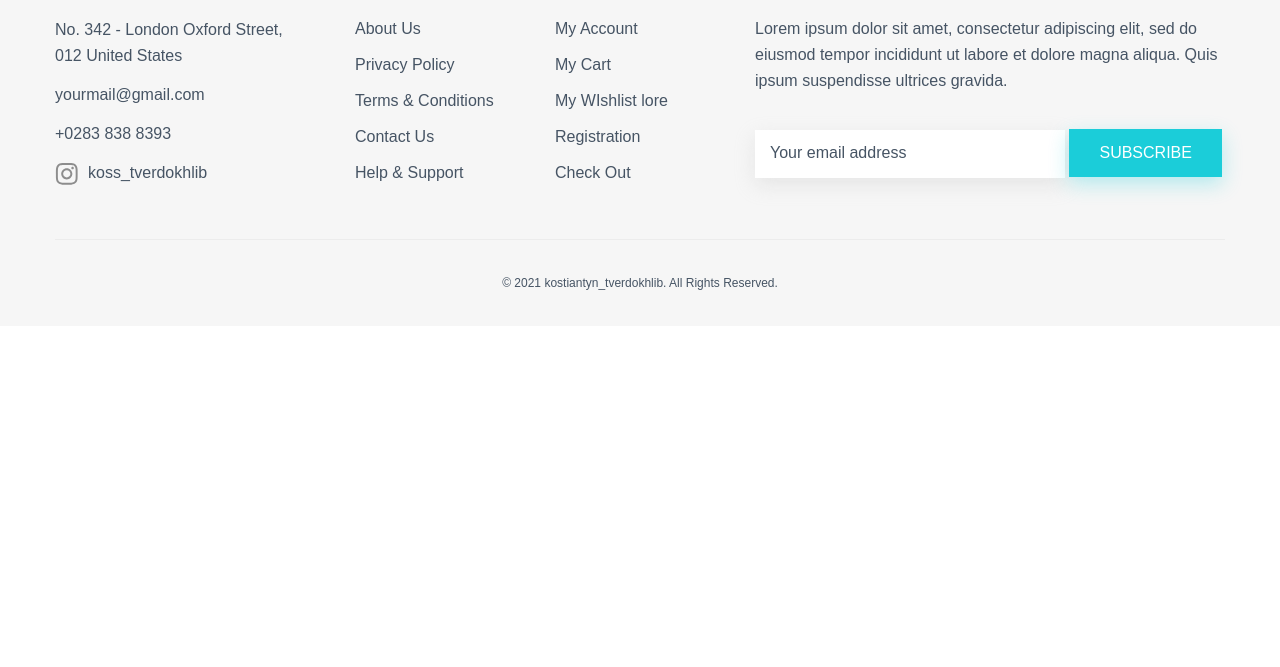
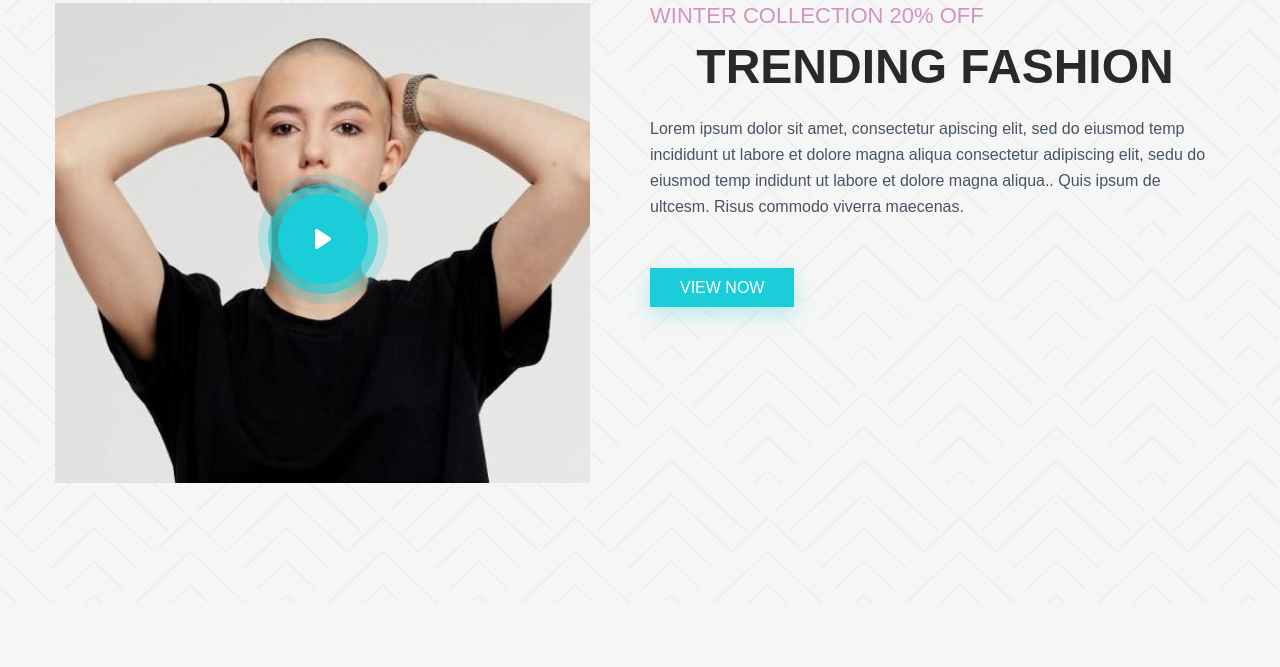
Before and after one commit to kosslanoss/colorful, a website: page app/index.html in a window 1280 px wide. Shown: the part 2412-3079 px from the top of the page. Before the commit the page ends 2738 px from the top, so only its background shows below. Drawn offline with nearby package versions, Linux system fonts and the light colour scheme; files that its build step writes are made by us from their sources.

Commit message:
start about

```diff
--- a/app/index.html
+++ b/app/index.html
@@ -86,6 +86,9 @@
   <h1 class="sr-only">
     Colorful - все для здоров'я Вашого волосся!
   </h1>
+  <h2>
+
+  </h2>
   <section class="top-slider">
     <div class="container top-slider__container">
       <div class="top-slider__wrapper">
@@ -177,10 +180,10 @@
             </p>
           </li>
       </ul>
-      <h4 class="title">
+      <h3 class="title">
         top categories
-      </h4>
-      <div class="text">
+      </h3>
+      <div class="categories__text text">
         <p>
           Lorem ipsum dolor sit amet, consectetur adipiscing elit, sed do eiusmo tempor ut labore et dolore aliqua.
         </p>
@@ -228,6 +231,37 @@
           </div>
           <a class="categories__item-link" href="#">
             Explore more
+          </a>
+        </div>
+      </div>
+    </div>
+  </section>
+  <section class="about">
+    <div class="container">
+      <div class="about__wrapper">
+        <div class="about__popup" style="background-image: url(images/about-popup.jpg);">
+          <a class="about__play" data-fancybox href="">
+            <img src="images/icons/play-btn.svg" alt="кнопка показати відео">
+          </a>
+        </div>
+        <div class="about__content">
+          <div class="about__subtitle">
+            <p>
+              Winter Collection 20% Off
+            </p>
+          </div>
+          <h3 class="title">
+            TRENDING FASHION
+          </h3>
+          <div class="text">
+            <p>
+              Lorem ipsum dolor sit amet, consectetur apiscing elit, sed do eiusmod temp incididunt ut labore et dolore
+              magna aliqua consectetur adipiscing elit, sedu do eiusmod temp indidunt ut labore et dolore magna aliqua..
+              Quis ipsum de ultcesm. Risus commodo viverra maecenas.
+            </p>
+          </div>
+          <a class="about__link" href="#">
+            View Now
           </a>
         </div>
       </div>
--- a/app/scss/_global.scss
+++ b/app/scss/_global.scss
@@ -47,7 +47,5 @@ body {
 }
 
 .text {
-  max-width: 570px;
   margin: 0 auto 55px;
-  text-align: center;
 }
--- a/app/scss/style.scss
+++ b/app/scss/style.scss
@@ -298,6 +298,11 @@
   padding: 120px 0;
   background-color: $white;
 
+  &__text {
+    max-width: 570px;
+    text-align: center;
+  }
+
   &__items {
     display: grid;
     min-height: 635px;
@@ -370,6 +375,42 @@
   }
 }
 
+.about {
+  padding: 120px 0;
+  background-color: $bg;
+  background-image: url(../images/decor/pattern.svg);
+
+  &__wrapper {
+    display: flex;
+  }
+
+  &__popup {
+    margin-right: 60px;
+    max-width: 535px;
+    width: 100%;
+    height: 480px;
+    display: flex;
+    justify-content: center;
+    align-items: center;
+    background-repeat: no-repeat;
+    background-position: center center;
+  }
+
+  &__content {
+    max-width: 570px;
+  }
+
+  &__subtitle {
+    text-transform: uppercase;
+    color: $firm;
+    @extend %quicksand-500;
+    font-size: 22px;
+  }
+  &__link {
+    @extend %btn;
+  }
+}
+
 
 
 
--- a/package.json
+++ b/package.json
@@ -20,5 +20,8 @@
     "jquery": "^3.6.0",
     "sass": "^1.37.0",
     "slick-carousel": "^1.8.1"
+  },
+  "dependencies": {
+    "@fancyapps/fancybox": "^3.5.7"
   }
 }
```
Also changed, not shown: app/images/Bg.png (added), app/images/about-popup.jpg (added), app/images/decor/pattern.svg (added), app/images/icons/play-btn.svg (added).
